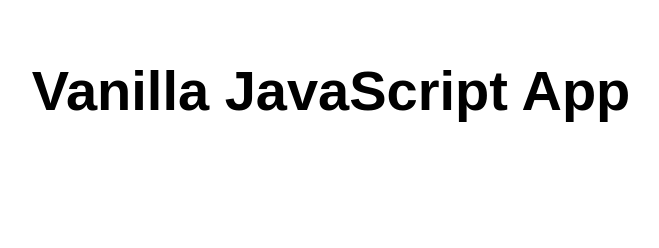
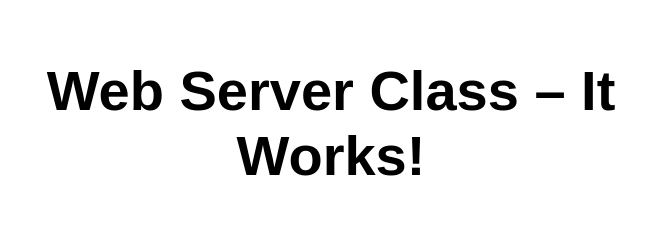
Before and after one commit to ktodd70/azure-web-lab-Ktodd, a website: page src/index.html in a window 1280 px wide. Shown: the whole page, without its empty margins (309-968 px from the left). Drawn offline with Linux system fonts and the light colour scheme.

Commit message:
Update index.html
Web Server Class – It Works! Change

```diff
--- a/src/index.html
+++ b/src/index.html
@@ -10,7 +10,7 @@
 
 <body>
   <main>
-    <h1>Vanilla JavaScript App</h1>
+    <h1>Web Server Class – It Works!</h1>
   </main>
 </body>
 
```
